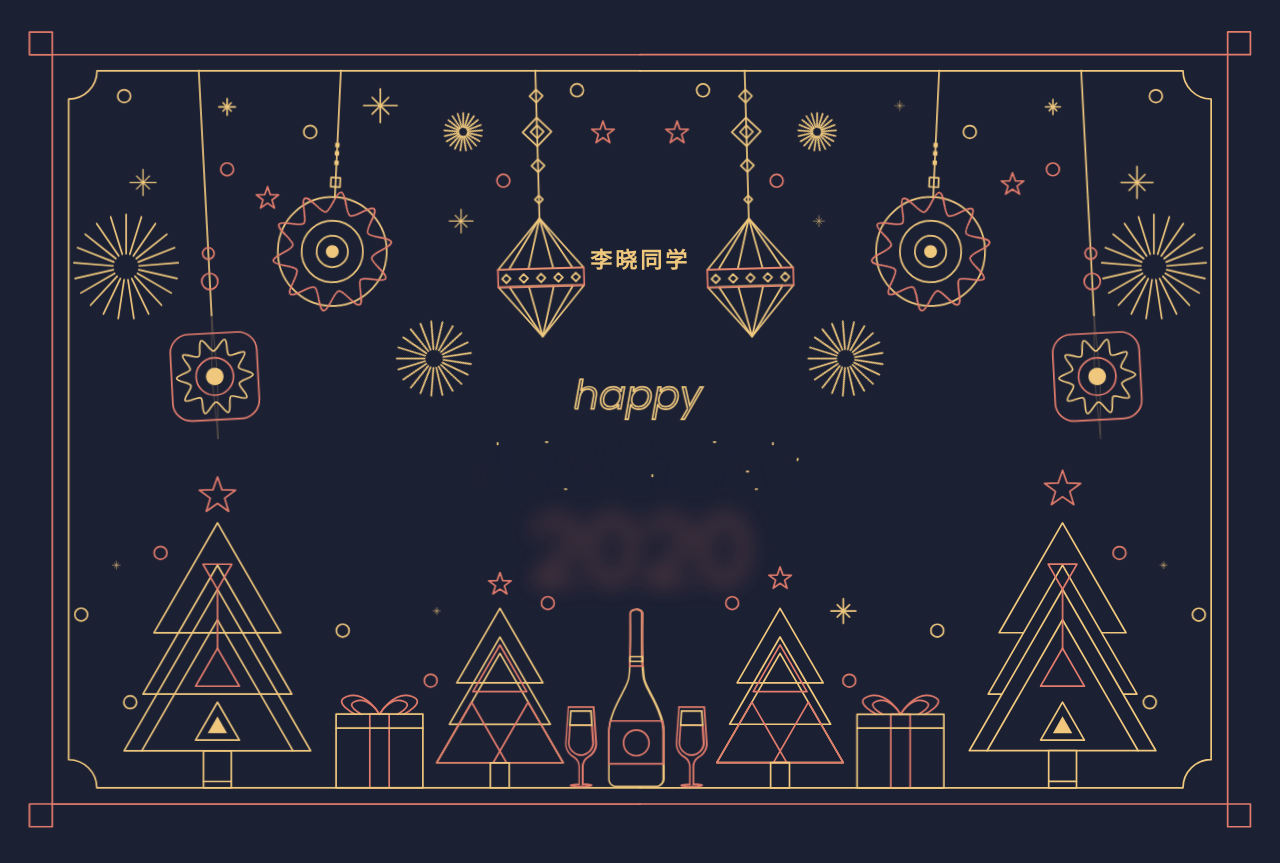
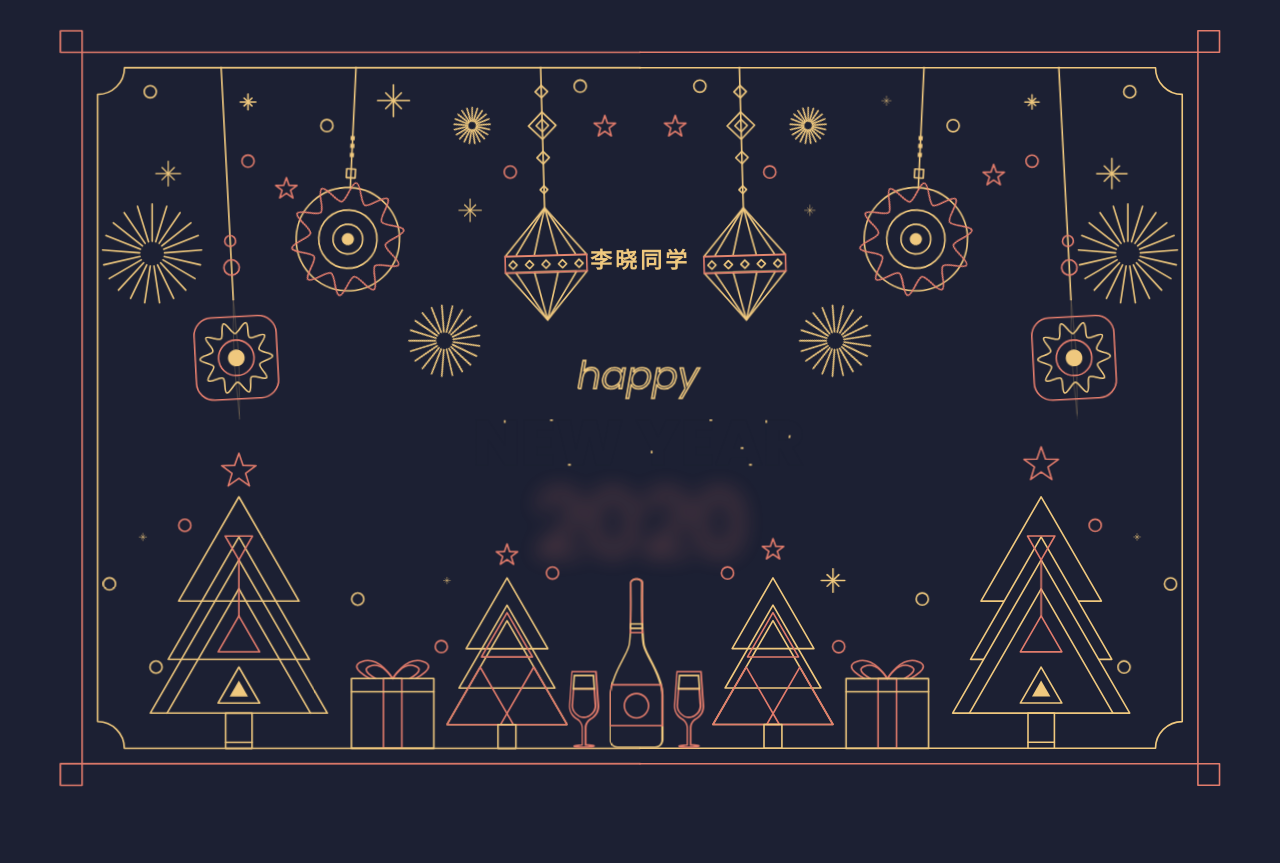
Before and after one commit to zbl91555/happy-new-year, a plain HTML site: page index.html in a window 1280 px wide. After the commit the page ends 820 px from the top, so only its background shows below. Drawn offline with nearby package versions, Linux system fonts and the light colour scheme.

Commit message:
fix width

```diff
--- a/index.html
+++ b/index.html
@@ -12,7 +12,10 @@
         background-color: #1c2033;
     }
 
-    .mauto{margin: auto;}
+    .mauto{
+      width: 1200px;
+      margin: auto;
+    }
     #under-circle1
     {
         -webkit-animation: rotate-center 2s linear infinite both;
```
